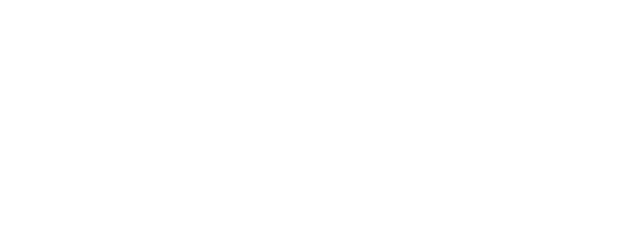
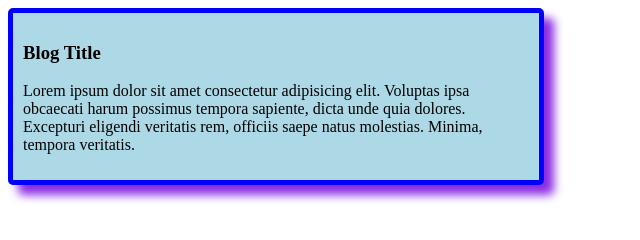
Before and after one commit to Az-Haris/test, a plain HTML site: page index.html in a window 1280 px wide. Shown: the whole page, without its empty margins (0-640 px from the left). Drawn offline with Linux system fonts and the light colour scheme.

Commit message:
Added Div and CSS

```diff
--- /dev/null
+++ b/Styles/blog.css
@@ -0,0 +1,8 @@
+.blog{
+    background-color: lightblue;
+    border: 5px solid blue;
+    border-radius: 5px;
+    box-shadow: 10px 10px 10px blueviolet;
+    width: 40%;
+    padding: 10px;
+}
--- a/index.html
+++ b/index.html
@@ -4,8 +4,12 @@
     <meta charset="UTF-8">
     <meta name="viewport" content="width=device-width, initial-scale=1.0">
     <title>Git Repo</title>
+    <link rel="stylesheet" href="Styles/blog.css">
 </head>
 <body>
-
+    <div class="blog">
+        <h3>Blog Title</h3>
+        <p>Lorem ipsum dolor sit amet consectetur adipisicing elit. Voluptas ipsa obcaecati harum possimus tempora sapiente, dicta unde quia dolores. Excepturi eligendi veritatis rem, officiis saepe natus molestias. Minima, tempora veritatis.</p>
+    </div>
 </body>
 </html>
```
